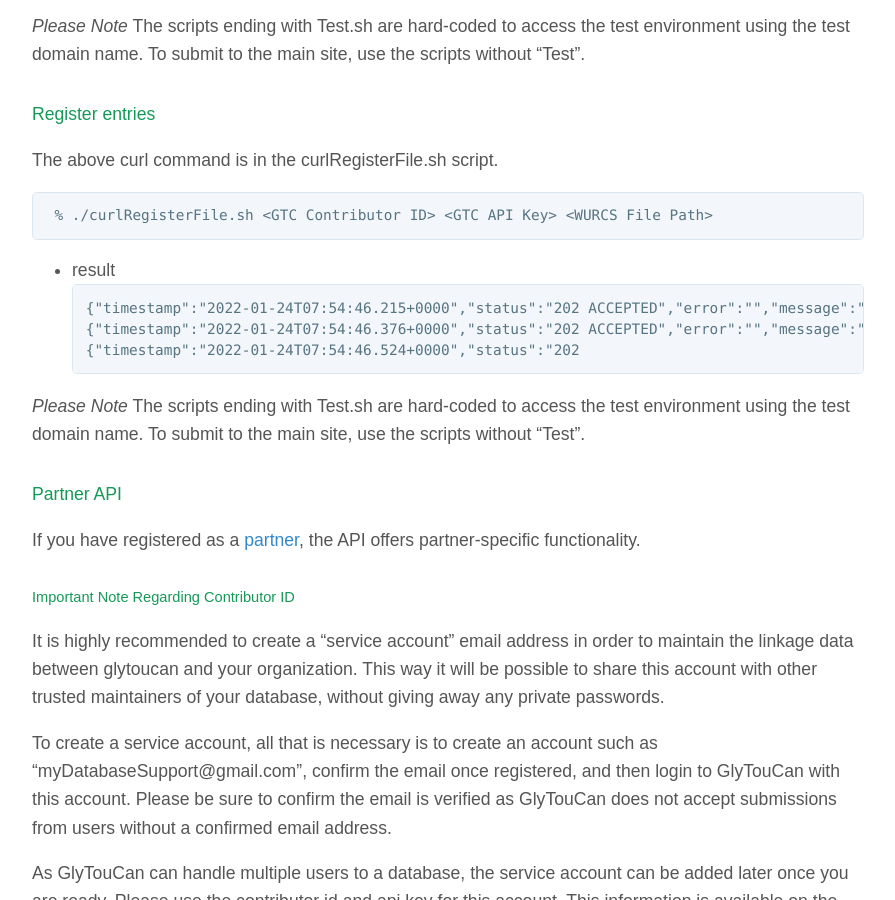
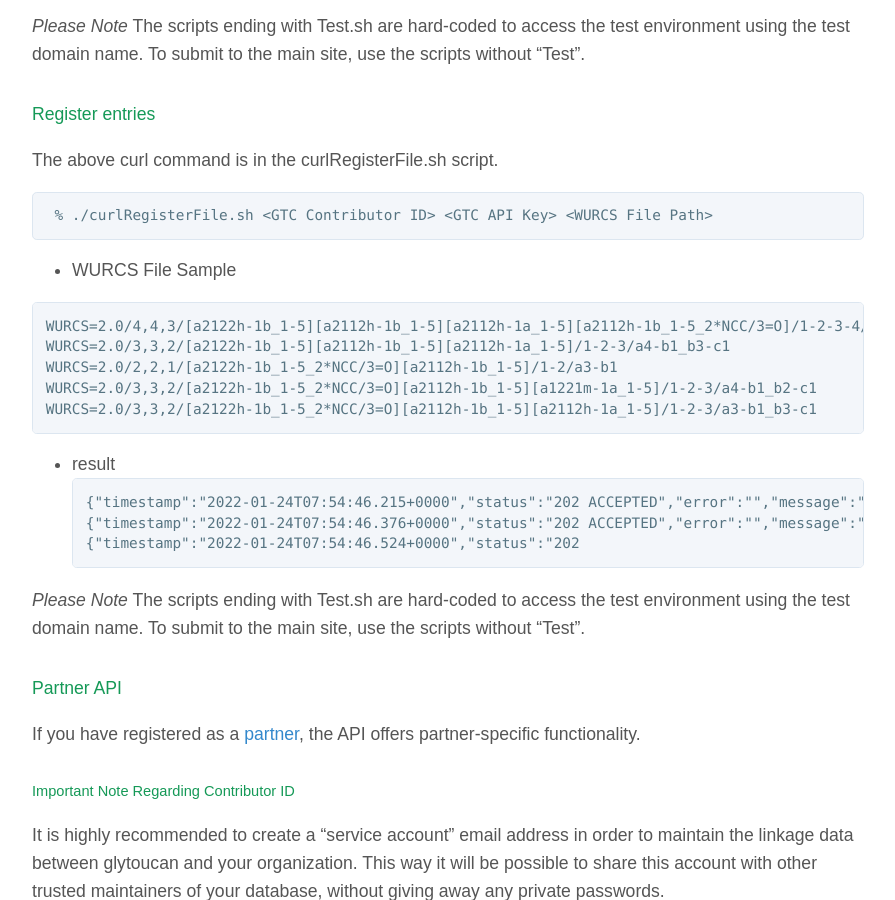
Before and after one commit to glytoucan/glytoucan, a Jekyll site: the page built from system/basic.md, in a window 1280 px wide and 900 px high, scrolled down 2735 px. Shown: the whole window, without its empty margins (192-1087 px from the left). Built offline with Jekyll 4.4.1, drawn with Linux system fonts in a browser that asks for light colours; nearby versions of some CDN libraries.

Commit message:
Update basic.md

````diff
--- a/system/basic.md
+++ b/system/basic.md
@@ -77,6 +77,16 @@
 
 ```
  % ./curlRegisterFile.sh <GTC Contributor ID> <GTC API Key> <WURCS File Path>
+```
+
+* WURCS File Sample
+
+```
+WURCS=2.0/4,4,3/[a2122h-1b_1-5][a2112h-1b_1-5][a2112h-1a_1-5][a2112h-1b_1-5_2*NCC/3=O]/1-2-3-4/a4-b1_b4-c1_c3-d1
+WURCS=2.0/3,3,2/[a2122h-1b_1-5][a2112h-1b_1-5][a2112h-1a_1-5]/1-2-3/a4-b1_b3-c1
+WURCS=2.0/2,2,1/[a2122h-1b_1-5_2*NCC/3=O][a2112h-1b_1-5]/1-2/a3-b1
+WURCS=2.0/3,3,2/[a2122h-1b_1-5_2*NCC/3=O][a2112h-1b_1-5][a1221m-1a_1-5]/1-2-3/a4-b1_b2-c1
+WURCS=2.0/3,3,2/[a2122h-1b_1-5_2*NCC/3=O][a2112h-1b_1-5][a2112h-1a_1-5]/1-2-3/a3-b1_b3-c1
 ```
 
 * result
````
